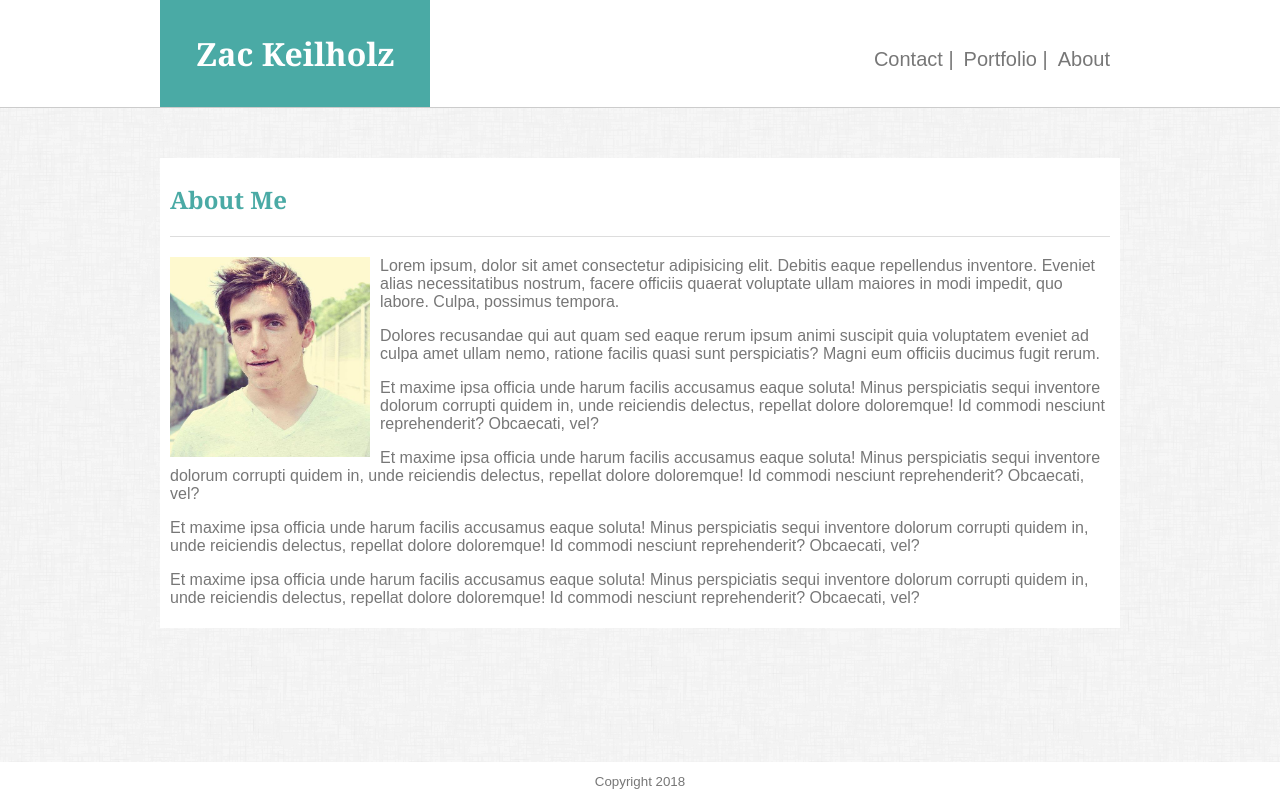
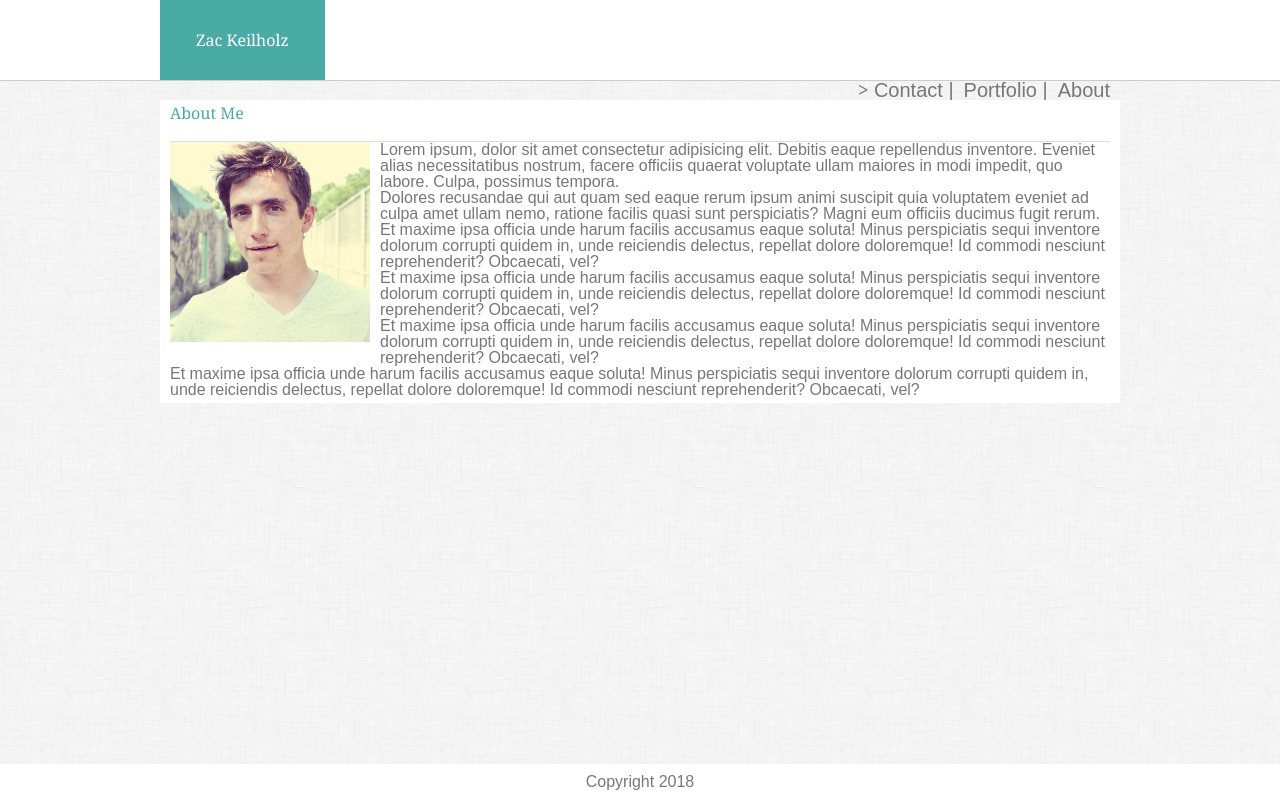
Before and after one commit to ZacKeilholz/Basic-Portfolio, a plain HTML site: page index.html in a window 1280 px wide. Drawn offline with Linux system fonts and the light colour scheme.

Commit message:
Rearranging index.html tags, incorporating reset.css and utilizing fixed/relative positioning

```diff
--- a/assets/css/style.css
+++ b/assets/css/style.css
@@ -1,35 +1,33 @@
+
 body {
     background-image: url("../images/dust_scratches.png");
-    margin:0px;
-    padding:0px;
     color:#777777;
     font-family:'Arial', 'Helvetica Neue', Helvetica, sans-serif;
-
 }
 
-#header-background {
+header {
+    position:fixed;
     background-color: #ffffff;
-    margin:0px;
+    height:80px;
+    width:100%;
     border-color:#cccccc;
     border-bottom-style: solid;
     border-bottom-width: 1px;
 }
 
-header {
+#header-container {
     width:960px;
-    margin-top:0px;
-    margin-bottom:0px;
     margin-left:auto;
     margin-right:auto;
     font-family: 'Georgia', Times, Times New Roman, serif;
 }
 
 section {
+    position:relative;
+    top:100px;
     width:960px;
     margin-left:auto;
     margin-right:auto;
-    margin-bottom:50px;
-    margin-top:50px;
     background-color:#ffffff;
     border-color:#dddddd;
 }
@@ -51,7 +49,7 @@ footer {
     background-color:#ffffff;
     position:fixed;
     left:0;
-    bottom:0;
+    bottom:0px;
     width:100%;
     text-align:center;
     padding-top:10px;
@@ -63,8 +61,6 @@ h1 {
     display:inline-block;
     background-color: #4aaaa5;
     color:white;
-    margin-top:0px;
-    margin-bottom:0px;
     padding-top:32px;
     padding-bottom:32px;
     padding-left:36px;
@@ -80,7 +76,6 @@ h2 {
     border-color:#dddddd;
 }
 ul {
-    margin-top:45px;
     margin-bottom:auto;
     margin-right:5px;
     padding:auto;
--- a/index.html
+++ b/index.html
@@ -3,21 +3,23 @@
 <head>
     <meta charset="UTF-8">
     <title>Welcome!</title>
+    <link rel="stylesheet" type="text/css" href="assets/css/reset.css">
     <link rel="stylesheet" type="text/css" href="assets/css/style.css">
 </head>
 <body>
-
-    <div id="header-background">
     <header>
+        <div id="header-container">
             <h1>Zac Keilholz</h1>
 
-            <ul>
+            <nav>
+                <ul>>
                     <li><a href="index.html"> About </a></li>
                     <li><a href="portfolio.html"> Portfolio  |</a></li>
                     <li><a href="contact.html">Contact  |</a></li>
                 </ul>
+            </nav>
+        </div>
     </header>
-    </div>
 
    <section>
        <div id="section-content">
```
Lines whose indentation alone changed are shown as unchanged.
